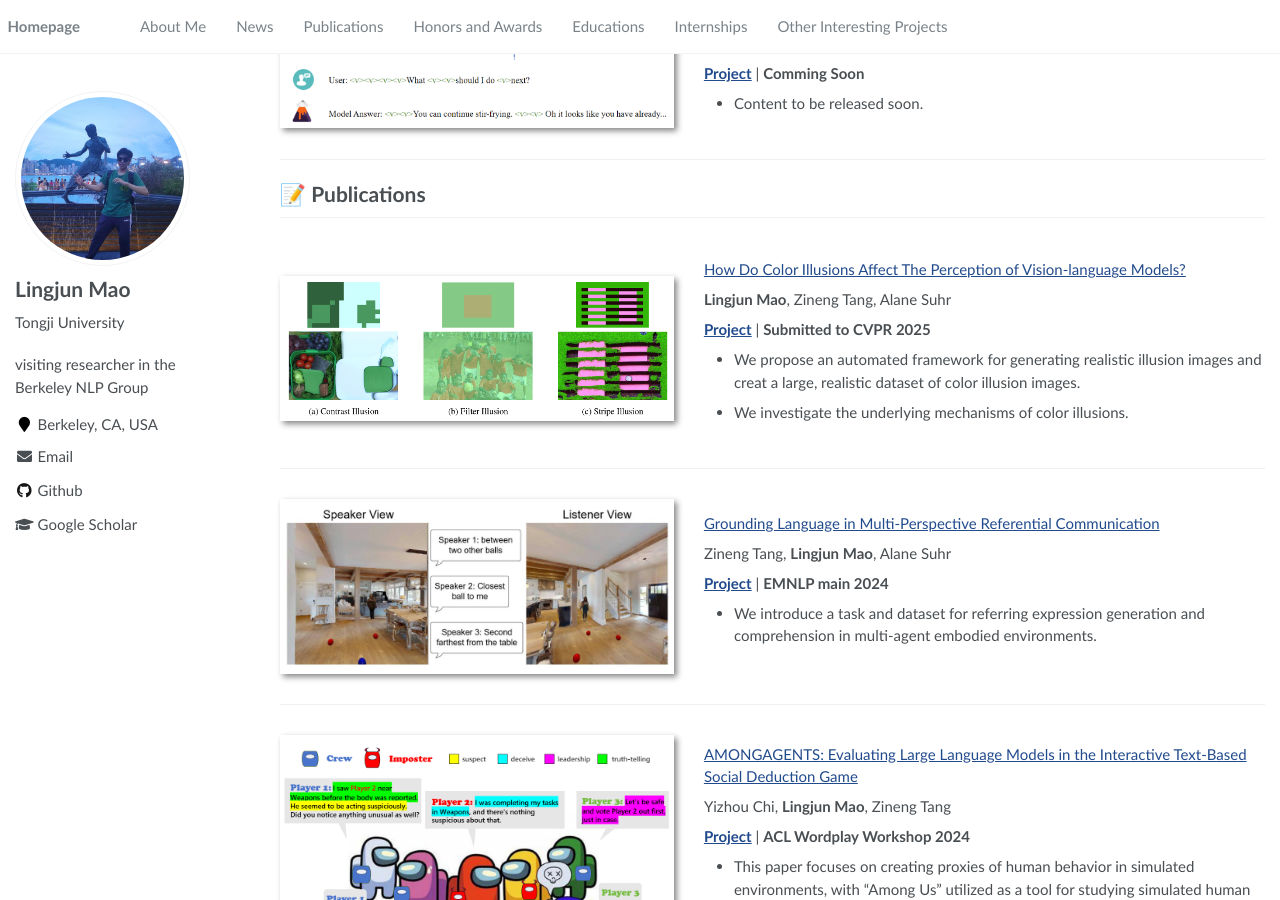
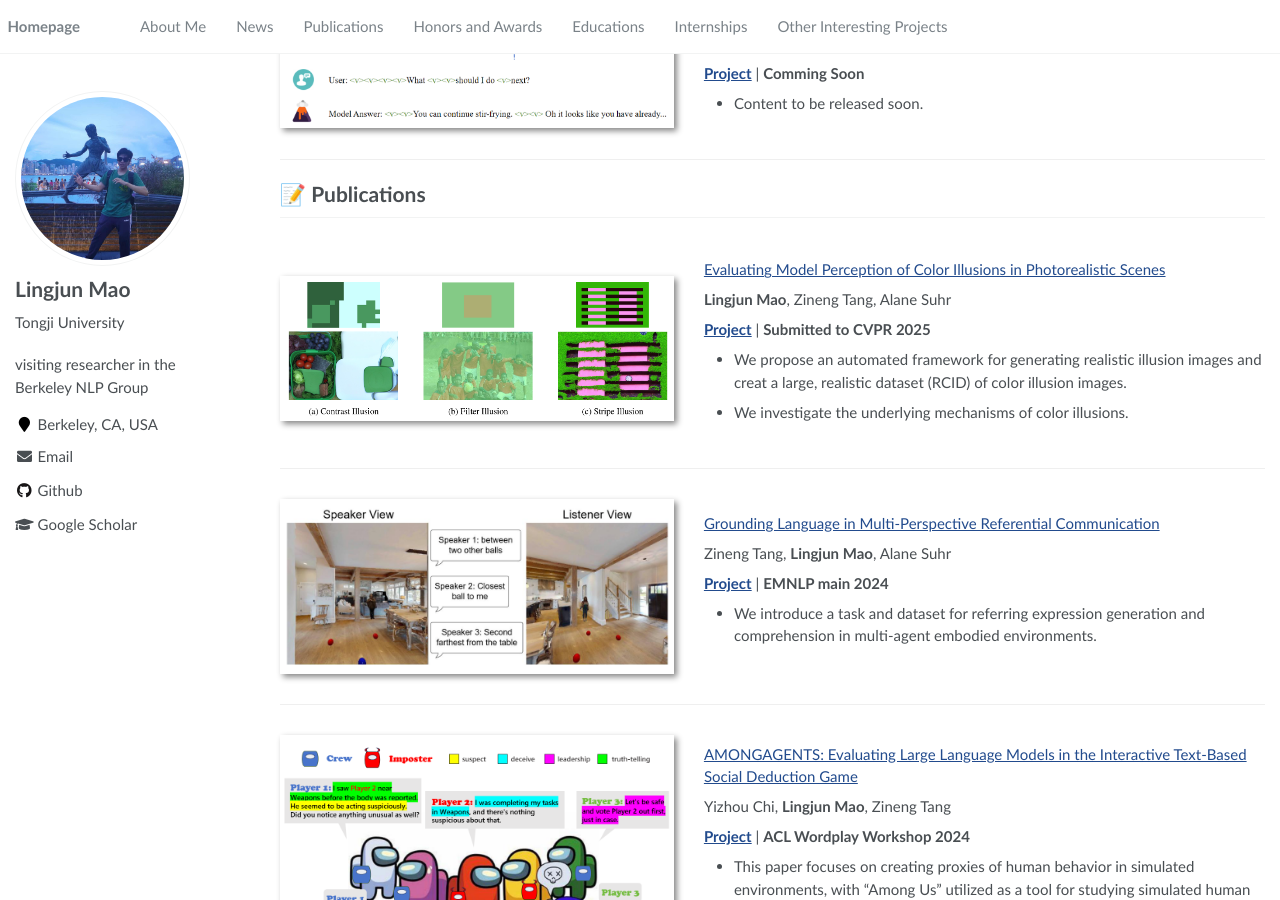
Before and after one commit to mao1207/mao1207.github.io, a Jekyll site: the page built from _pages/about.md, in a window 1280 px wide and 900 px high, scrolled down 1320 px. Built offline with Jekyll 4.4.1, drawn with Linux system fonts in a browser that asks for light colours.

Commit message:
feat: Update about.md

```diff
--- a/_pages/about.md
+++ b/_pages/about.md
@@ -88,24 +88,24 @@
 <div class='paper-box'><div class='paper-box-image'><div><div class="badge"></div><img src='../images/paper6.png' alt="sym" width="100%"></div></div>
 <div class='paper-box-text' markdown="1">
 
-[How Do Color Illusions Affect The Perception of Vision-language Models?]()
+[Evaluating Model Perception of Color Illusions in Photorealistic Scenes]()
 
 **Lingjun Mao**, Zineng Tang, Alane Suhr
 
 [**Project**]() | <strong>Submitted to CVPR 2025</strong>
-- We propose an automated framework for generating realistic illusion images and creat a large, realistic dataset of color illusion images.
--  We investigate the underlying mechanisms of color illusions.
+- We propose an automated framework for generating realistic illusion images and creat a large, realistic dataset (RCID) of color illusion images.
+- We investigate the underlying mechanisms of color illusions.
 </div>
 </div>
 
 <div class='paper-box'><div class='paper-box-image'><div><div class="badge"></div><img src='../images/paper1.png' alt="sym" width="100%"></div></div>
 <div class='paper-box-text' markdown="1">
 
-[Grounding Language in Multi-Perspective Referential Communication]()
+[Grounding Language in Multi-Perspective Referential Communication](https://arxiv.org/abs/2410.03959)
 
 Zineng Tang, **Lingjun Mao**, Alane Suhr
 
-[**Project**]() | <strong>EMNLP main 2024</strong>
+[**Project**](https://arxiv.org/abs/2410.03959) | <strong>EMNLP main 2024</strong>
 - We introduce a task and dataset for referring expression generation and comprehension in multi-agent embodied environments.
 </div>
 </div>
@@ -120,11 +120,11 @@
 <div class='paper-box'><div class='paper-box-image'><div><div class="badge"></div><img src='../images/paper2.png' alt="sym" width="100%"></div></div>
 <div class='paper-box-text' markdown="1">
 
-[AMONGAGENTS: Evaluating Large Language Models in the Interactive Text-Based Social Deduction Game]()
+[AMONGAGENTS: Evaluating Large Language Models in the Interactive Text-Based Social Deduction Game](https://arxiv.org/abs/2407.16521)
 
 Yizhou Chi, **Lingjun Mao**, Zineng Tang
 
-[**Project**]() | <strong>ACL Wordplay Workshop 2024</strong>
+[**Project**](https://arxiv.org/abs/2407.16521) | <strong>ACL Wordplay Workshop 2024</strong>
 - This paper focuses on creating proxies of human behavior in simulated environments, with “Among Us” utilized as a tool for studying simulated human behavior.
 </div>
 </div>
@@ -132,7 +132,7 @@
 <div class='paper-box'><div class='paper-box-image'><div><div class="badge"></div><img src='../images/paper3.png' alt="sym" width="100%"></div></div>
 <div class='paper-box-text' markdown="1">
 
-[Biomedical Visual Instruction Tuning with Clinician Preference Alignment](https://www.spiedigitallibrary.org/conference-proceedings-of-spie/13064/130643A/Research-on-trajectory-prediction-of-vehicle-lane-change-for-autonomous/10.1117/12.3015773.short)
+[Biomedical Visual Instruction Tuning with Clinician Preference Alignment](https://biomed-vital.github.io/)
 
  Hejie Cui*, **Lingjun Mao\***, Xin Liang, Jieyu Zhang, Hui Ren, Quanzheng Li, Xiang Li, Carl Yang
 
```
